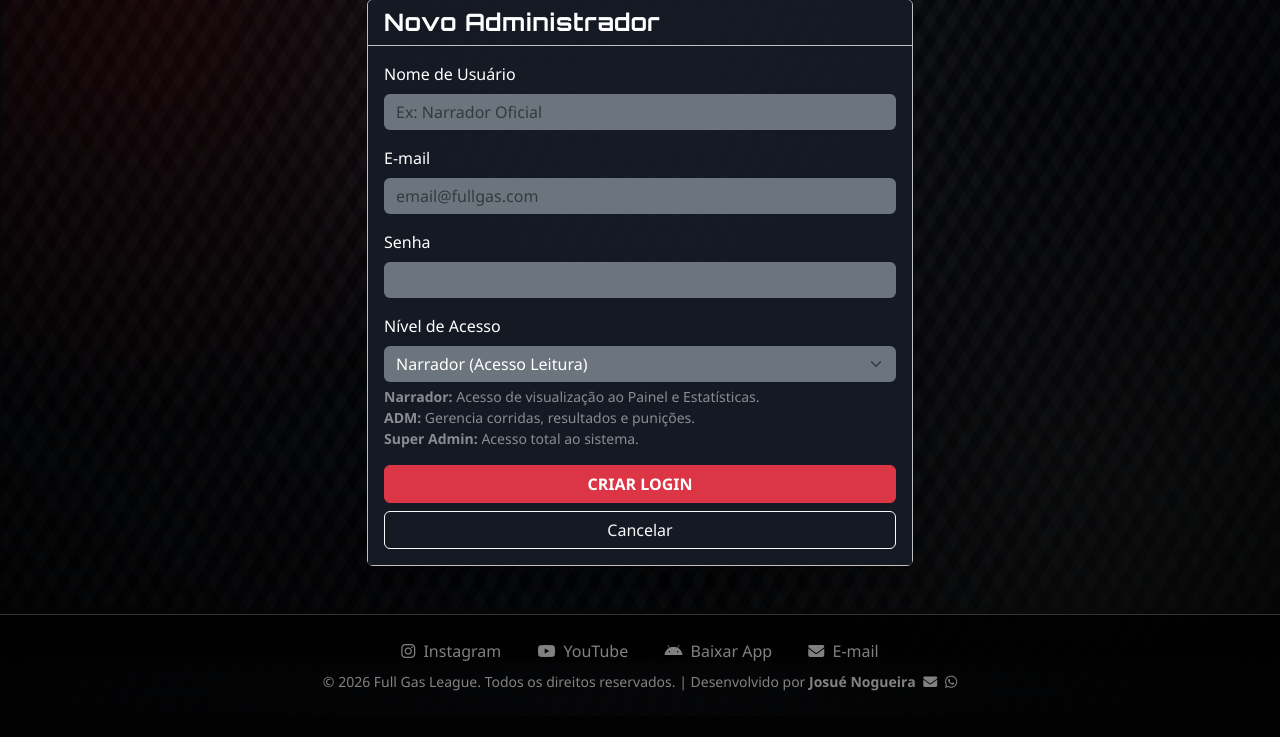
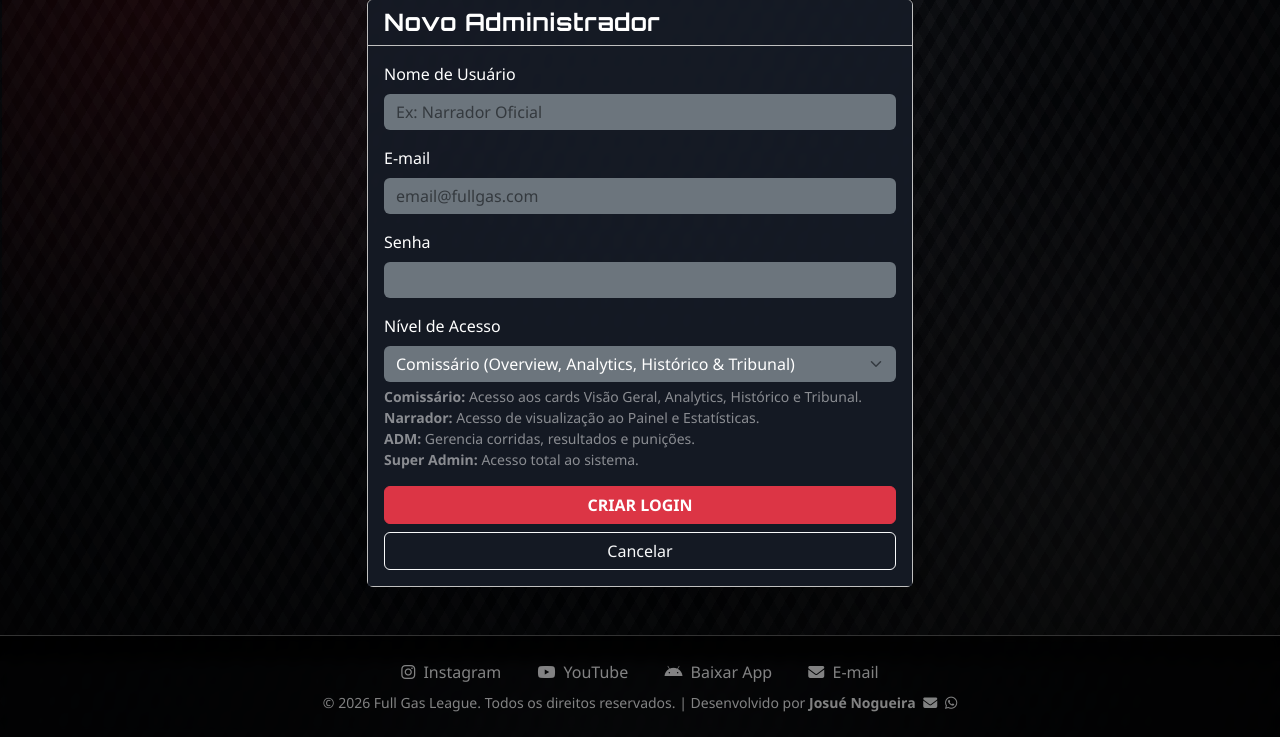
Before and after one commit to JosunoBR/Full-Gas-League, a Flask app: page /admin/users/new in a window 1280 px wide. Shown: the part 139-876 px from the top of the page. Before the commit the page ends 830 px from the top, so only its background shows below. Run offline with Flask 3, Linux system fonts and the light colour scheme; a user stored in the database is signed in; data comes from the database, SQL or seed files in the repository; some web fonts are replaced.

Commit message:
aplicação de perfil comissário

```diff
--- a/app/routes/admin.py
+++ b/app/routes/admin.py
@@ -136,8 +136,8 @@ def restrict_access():
             if p and current_user.pilot_profile and (current_user.pilot_profile.id in [p.acusado_id, p.acusador_id]):
                 return # Acesso concedido para ver o próprio protesto!
 
-    # 1. Permite acesso geral para ADMs e Narradores
-    if current_user.role not in ['SUPER_ADM', 'ADM', 'NARRADOR']:
+    # 1. Permite acesso geral para ADMs, Narradores e Comissários
+    if current_user.role not in ['SUPER_ADM', 'ADM', 'NARRADOR', 'COMISSARIO']:
         flash('Acesso negado. Área restrita à Direção de Prova.', 'danger')
         return redirect(url_for('public.home'))
 
@@ -157,6 +157,26 @@ def restrict_access():
             flash('Narradores têm acesso apenas à tela de Overview e Estatísticas.', 'warning')
             # O ponto de entrada seguro para o narrador é a overview.
             return redirect(url_for('admin.overview'))
+
+    # 3. Restrições específicas para Comissário (Visão Geral, Analytics, Histórico e Tribunal)
+    if current_user.role == 'COMISSARIO':
+        endpoint_name = request.endpoint.split('.')[-1]
+
+        # Whitelist de endpoints permitidos para o Comissário
+        allowed_endpoints = [
+            'dashboard',
+            'overview',
+            'pilot_stats',
+            'pilot_career_stats',
+            'analytics',
+            'historic',
+            'protests',
+            'view_protest',
+        ]
+
+        if endpoint_name not in allowed_endpoints:
+            flash('Comissários têm acesso apenas aos cards Visão Geral, Analytics, Histórico e Tribunal.', 'warning')
+            return redirect(url_for('admin.dashboard'))
 
 # --- DASHBOARD E VISÃO GERAL ---
 
@@ -730,7 +750,7 @@ def list_admins():
     if current_user.role != 'SUPER_ADM':
         flash('Acesso restrito ao Super Admin.', 'danger')
         return redirect(url_for('admin.dashboard'))
-    admins = User.query.filter(User.role.in_(['ADM', 'SUPER_ADM', 'NARRADOR'])).order_by(User.role.desc(), User.username).all()
+    admins = User.query.filter(User.role.in_(['ADM', 'SUPER_ADM', 'NARRADOR', 'COMISSARIO'])).order_by(User.role.desc(), User.username).all()
     return render_template('admin/admin_users.html', admins=admins)
 
 @admin_bp.route('/users/new', methods=['GET', 'POST'])
@@ -745,7 +765,7 @@ def create_admin():
         password = request.form.get('password')
         role = request.form.get('role')
 
-        if role not in ['ADM', 'SUPER_ADM', 'NARRADOR']:
+        if role not in ['ADM', 'SUPER_ADM', 'NARRADOR', 'COMISSARIO']:
             flash('Nível de acesso inválido.', 'danger')
             return redirect(url_for('admin.create_admin'))
 
@@ -797,7 +817,7 @@ def update_admin_role(user_id):
         return redirect(url_for('admin.list_admins'))
 
     new_role = request.form.get('role')
-    if new_role in ['PILOTO', 'ADM', 'SUPER_ADM', 'NARRADOR']:
+    if new_role in ['PILOTO', 'ADM', 'SUPER_ADM', 'NARRADOR', 'COMISSARIO']:
         user.role = new_role
         db.session.commit()
         if new_role == 'PILOTO':
@@ -1621,7 +1641,7 @@ def edit_pilot(pilot_id):
         # Apenas Super Admin pode alterar o papel do usuário
         if current_user.role == 'SUPER_ADM':
             new_role = request.form.get('role')
-            if new_role and new_role in ['PILOTO', 'ADM', 'SUPER_ADM', 'NARRADOR']:
+            if new_role and new_role in ['PILOTO', 'ADM', 'SUPER_ADM', 'NARRADOR', 'COMISSARIO']:
                 # Impede que o Super Admin rebaixe a si mesmo para evitar bloqueio acidental
                 if pilot.user.id != current_user.id:
                     pilot.user.role = new_role
@@ -2136,7 +2156,7 @@ def close_seletiva():
 @admin_bp.route('/protests')
 def protests():
     # Conta o total de administradores aptos a votar
-    total_admins = User.query.filter(User.role.in_(['ADM', 'SUPER_ADM'])).count()
+    total_admins = User.query.filter(User.role.in_(['ADM', 'SUPER_ADM', 'COMISSARIO'])).count()
 
     # Obtém a lista de IDs de protestos onde o administrador atual já votou
     voted_protest_ids = [v.protesto_id for v in VotoComissario.query.filter_by(admin_id=current_user.id).all()]
--- a/app/templates/admin/admin_users.html
+++ b/app/templates/admin/admin_users.html
@@ -44,6 +44,7 @@
                                     <select name="role" class="form-select form-select-sm bg-dark text-white border-secondary font-monospace" onchange="this.form.submit()">
                                         <option value="ADM" {% if admin.role == 'ADM' %}selected{% endif %}>ADM</option>
                                         <option value="SUPER_ADM" {% if admin.role == 'SUPER_ADM' %}selected{% endif %}>SUPER ADM</option>
+                                        <option value="COMISSARIO" {% if admin.role == 'COMISSARIO' %}selected{% endif %}>COMISSÁRIO</option>
                                         <option value="NARRADOR" {% if admin.role == 'NARRADOR' %}selected{% endif %}>NARRADOR</option>
                                         <option value="PILOTO" class="text-warning">🔻 PILOTO (Rebaixar)</option>
                                     </select>
--- a/app/templates/admin/create_user.html
+++ b/app/templates/admin/create_user.html
@@ -24,11 +24,13 @@
                     <div class="mb-3">
                         <label class="form-label text-white">Nível de Acesso</label>
                         <select name="role" class="form-select bg-secondary text-white border-0">
+                            <option value="COMISSARIO">Comissário (Overview, Analytics, Histórico & Tribunal)</option>
                             <option value="NARRADOR">Narrador (Acesso Leitura)</option>
                             <option value="ADM">Administrador (Direção de Prova)</option>
                             <option value="SUPER_ADM">Super Admin (Dono)</option>
                         </select>
                         <div class="form-text text-white-50">
+                            <strong>Comissário:</strong> Acesso aos cards Visão Geral, Analytics, Histórico e Tribunal.<br>
                             <strong>Narrador:</strong> Acesso de visualização ao Painel e Estatísticas.<br>
                             <strong>ADM:</strong> Gerencia corridas, resultados e punições.<br>
                             <strong>Super Admin:</strong> Acesso total ao sistema.
--- a/app/templates/base.html
+++ b/app/templates/base.html
@@ -183,7 +183,7 @@
                         <a class="nav-link" href="{{ url_for('public.register') }}">Registro</a>
                     </li>
 
-                    {% if current_user.is_authenticated and current_user.role in ['PILOTO', 'ADM', 'SUPER_ADM', 'NARRADOR'] %}
+                    {% if current_user.is_authenticated and current_user.role in ['PILOTO', 'ADM', 'SUPER_ADM', 'NARRADOR', 'COMISSARIO'] %}
                         <li class="nav-item ms-lg-3">
                             <a class="nav-link text-danger" href="{{ url_for('public.my_profile') }}">
                                 <i class="fa-solid fa-helmet-safety me-1"></i> Meu Perfil
@@ -191,32 +191,35 @@
                         </li>
                     {% endif %}
 
-                    {% if current_user.is_authenticated and current_user.role in ['SUPER_ADM', 'ADM'] %}
+                    {% if current_user.is_authenticated and current_user.role in ['SUPER_ADM', 'ADM', 'NARRADOR', 'COMISSARIO'] %}
                         <li class="nav-item dropdown ms-lg-3">
                             <a class="nav-link dropdown-toggle text-danger" href="#" role="button" data-bs-toggle="dropdown">
                                 <i class="fa-solid fa-user-tie me-1"></i> Gestão
                             </a>
                             <ul class="dropdown-menu dropdown-menu-dark border-secondary">
                                 <li><a class="dropdown-item" href="{{ url_for('admin.dashboard') }}">Dashboard</a></li>
+                                <li><a class="dropdown-item" href="{{ url_for('admin.overview') }}"><i class="fa-solid fa-chart-pie text-danger me-2"></i>Visão Geral</a></li>
                                 <li><a class="dropdown-item" href="{{ url_for('admin.analytics') }}"><i class="fa-solid fa-chart-line text-info me-2"></i>Analytics & Acessos</a></li>
                                 <li><hr class="dropdown-divider border-secondary"></li>
-                                <li><a class="dropdown-item" href="{{ url_for('admin.list_teams') }}">Equipes</a></li> <li><a class="dropdown-item" href="{{ url_for('admin.seasons') }}">Temporadas</a></li>
-                                <li><a class="dropdown-item" href="{{ url_for('admin.historic') }}">Histórico de Corridas</a></li>
-                                <li><a class="dropdown-item" href="{{ url_for('admin.list_pilots') }}">Pilotos</a></li>
-                                <li><a class="dropdown-item" href="{{ url_for('admin.protests') }}">Tribunal</a></li>
-                                <li><a class="dropdown-item" href="{{ url_for('admin.manual') }}">Manual da Direção</a></li>
+                                {% if current_user.role in ['SUPER_ADM', 'ADM'] %}
+                                    <li><a class="dropdown-item" href="{{ url_for('admin.list_teams') }}">Equipes</a></li> <li><a class="dropdown-item" href="{{ url_for('admin.seasons') }}">Temporadas</a></li>
+                                {% endif %}
+                                {% if current_user.role in ['SUPER_ADM', 'ADM', 'COMISSARIO'] %}
+                                    <li><a class="dropdown-item" href="{{ url_for('admin.historic') }}">Histórico de Corridas</a></li>
+                                {% endif %}
+                                {% if current_user.role in ['SUPER_ADM', 'ADM'] %}
+                                    <li><a class="dropdown-item" href="{{ url_for('admin.list_pilots') }}">Pilotos</a></li>
+                                {% endif %}
+                                {% if current_user.role in ['SUPER_ADM', 'ADM', 'COMISSARIO'] %}
+                                    <li><a class="dropdown-item" href="{{ url_for('admin.protests') }}">Tribunal</a></li>
+                                {% endif %}
+                                {% if current_user.role in ['SUPER_ADM', 'ADM'] %}
+                                    <li><a class="dropdown-item" href="{{ url_for('admin.manual') }}">Manual da Direção</a></li>
+                                {% endif %}
                                 {% if current_user.role == 'SUPER_ADM' %}
                                     <li><a class="dropdown-item" href="{{ url_for('admin.invites') }}">Convites</a></li>
                                 {% endif %}
                             </ul>
-                        </li>
-                    {% endif %}
-
-                    {% if current_user.is_authenticated and current_user.role == 'NARRADOR' %}
-                        <li class="nav-item ms-lg-3">
-                            <a class="nav-link text-danger" href="{{ url_for('admin.overview') }}">
-                                <i class="fa-solid fa-chart-pie me-1"></i> Overview
-                            </a>
                         </li>
                     {% endif %}
 
```
Also changed, not shown: app/templates/admin/dashboard.html (+12 -1 lines), tests/test_comissario_role.py (added, +92 -0 lines).
